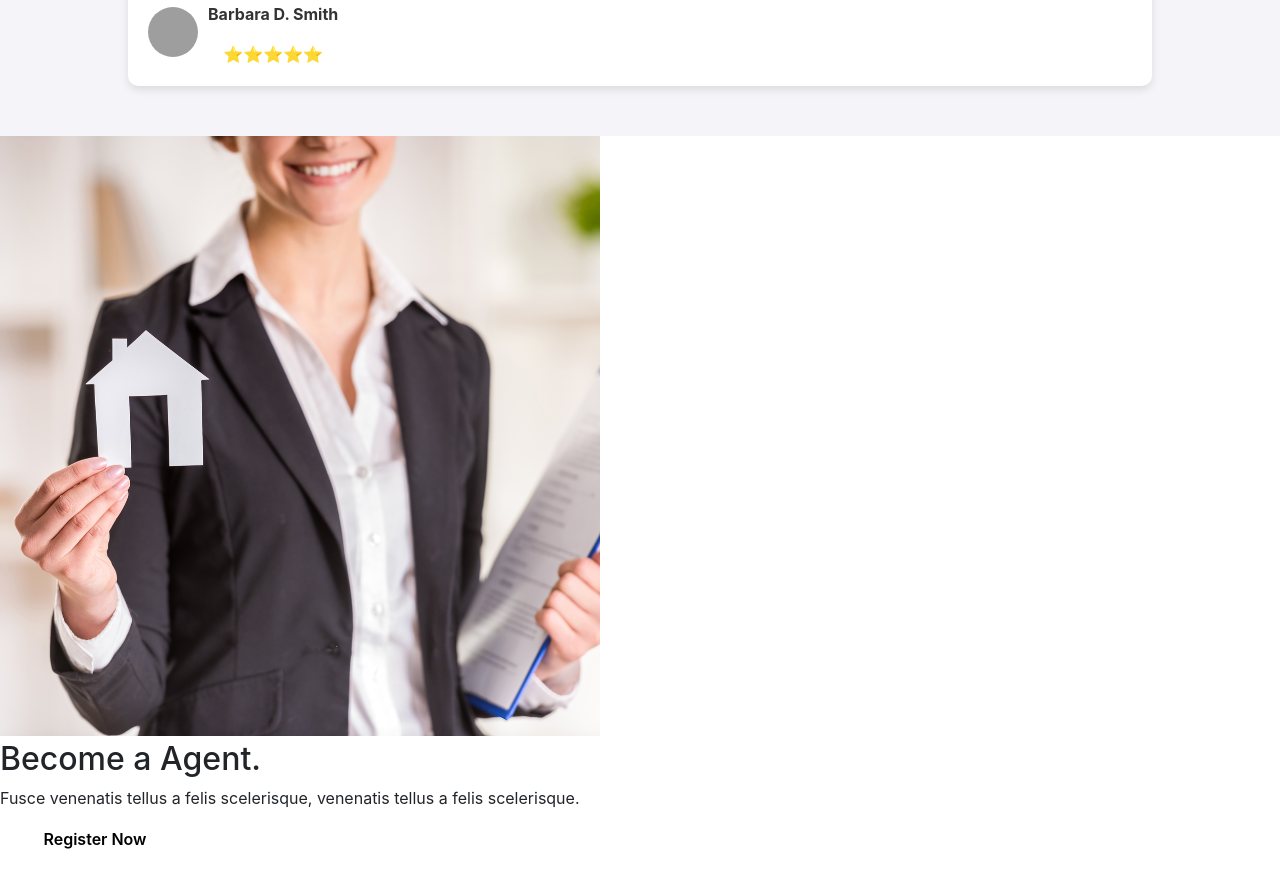
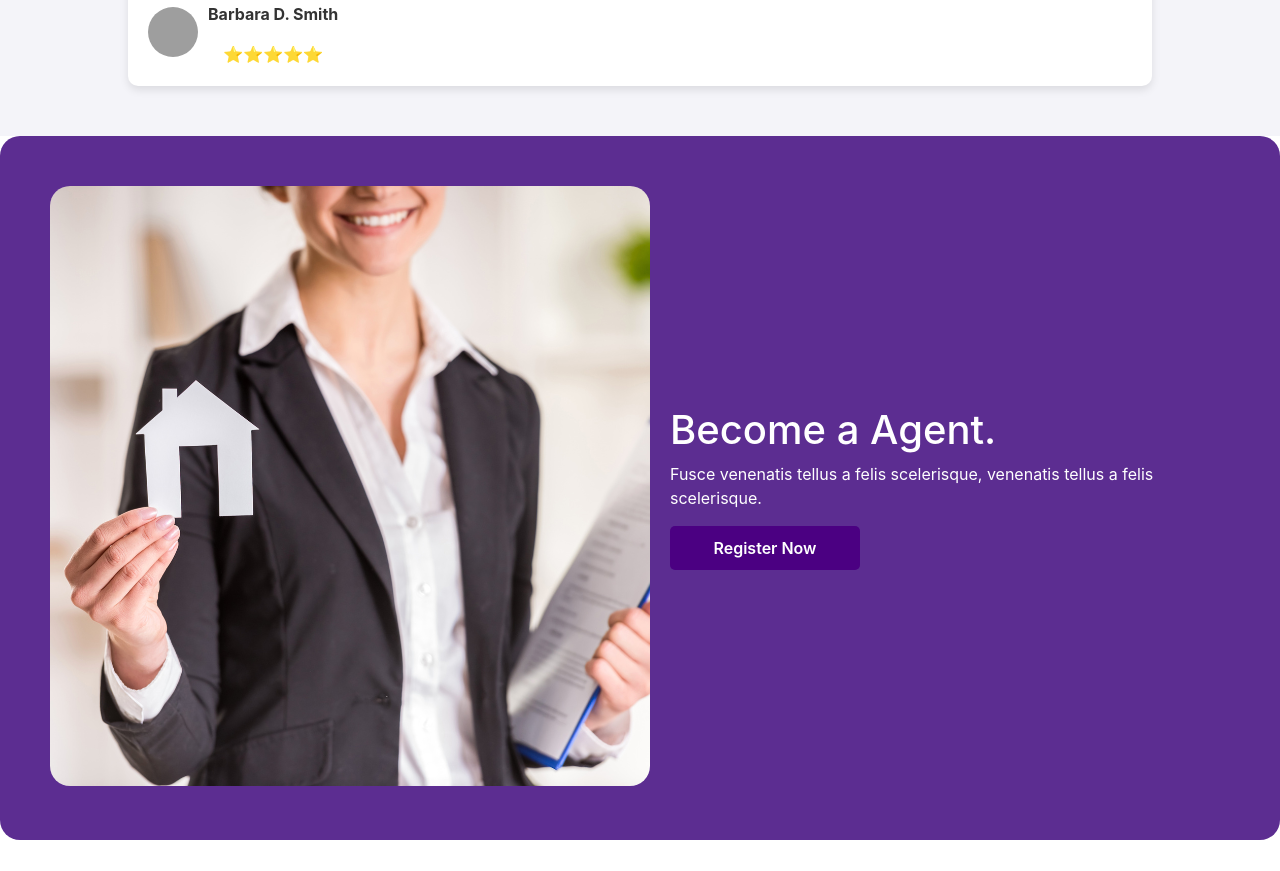
Before and after one commit to Ozodastudent/DBteam_project, a React (Create React App) app: page / in a window 1280 px wide. Shown: the part 5920-6791 px from the top of the page. After the commit the page ends 6760 px from the top, so only its background shows below. Built offline with nearby package versions, Linux system fonts and the light colour scheme; grey boxes are pictures that could not be loaded.

Commit message:
feat: added become agent section for home.css

```diff
--- a/src/pages/home/home.css
+++ b/src/pages/home/home.css
@@ -671,3 +671,75 @@ button.active {
         padding: 50px 10px;
     }
 }
+
+
+/*become agent section*/
+
+.become_agent_section {
+    background-color: #5C2D91; /* Replace with the desired shade of purple */
+    color: #ffffff;
+    padding: 50px;
+    border-radius: 20px;
+    display: flex;
+    align-items: center;
+    justify-content: space-between;
+    position: relative;
+    overflow: hidden;
+}
+
+.become_agent_content {
+    display: flex;
+    align-items: center;
+    justify-content: space-between;
+    max-width: 1200px;
+    margin: auto;
+}
+
+.become_agent_image {
+    border-radius: 20px;
+    margin-right: 20px;
+}
+
+.become_agent_text {
+    text-align: left;
+}
+
+.become_agent_title {
+    font-size: 2.5rem;
+    margin-bottom: 0.5rem;
+}
+
+.become_agent_description {
+    font-size: 1rem;
+    margin-bottom: 1rem;
+}
+
+.become_agent_button {
+    background-color: #4B0082; /* Adjust the button color as needed */
+    color: #ffffff;
+    border: none;
+    padding: 10px 20px;
+    border-radius: 5px;
+    cursor: pointer;
+    transition: background-color 0.3s;
+}
+
+.become_agent_button:hover {
+    background-color: #6A0DAD; /* Darken button color on hover */
+}
+
+/* Responsive design adjustments */
+@media (max-width: 768px) {
+    .become_agent_section {
+        flex-direction: column;
+        text-align: center;
+    }
+
+    .become_agent_image {
+        margin-bottom: 20px;
+    }
+
+    .become_agent_text {
+        text-align: center;
+    }
+}
```
